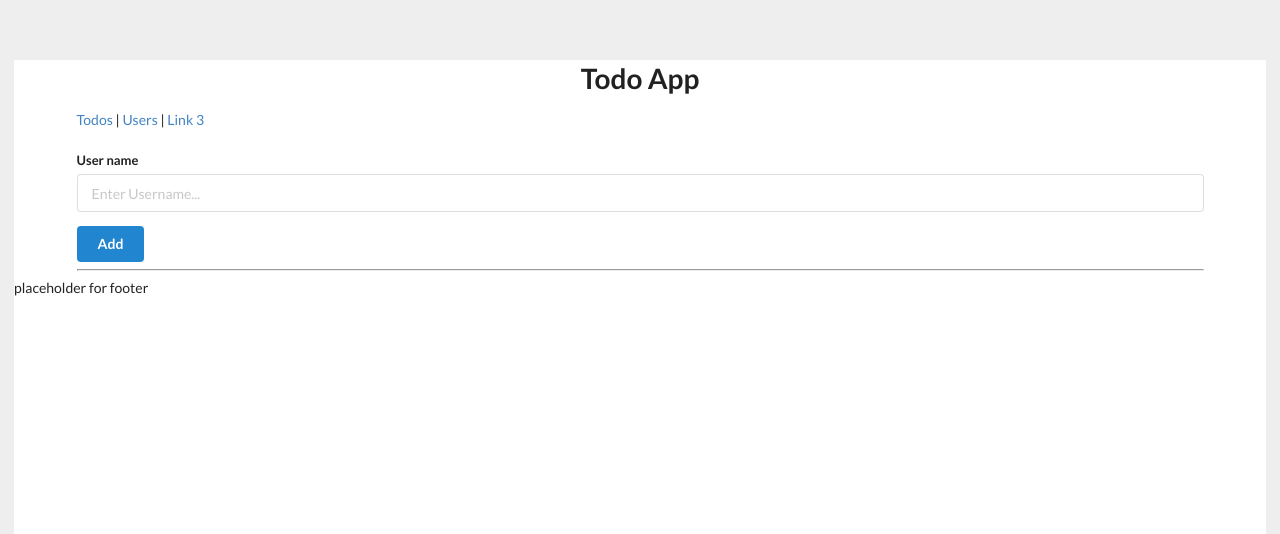
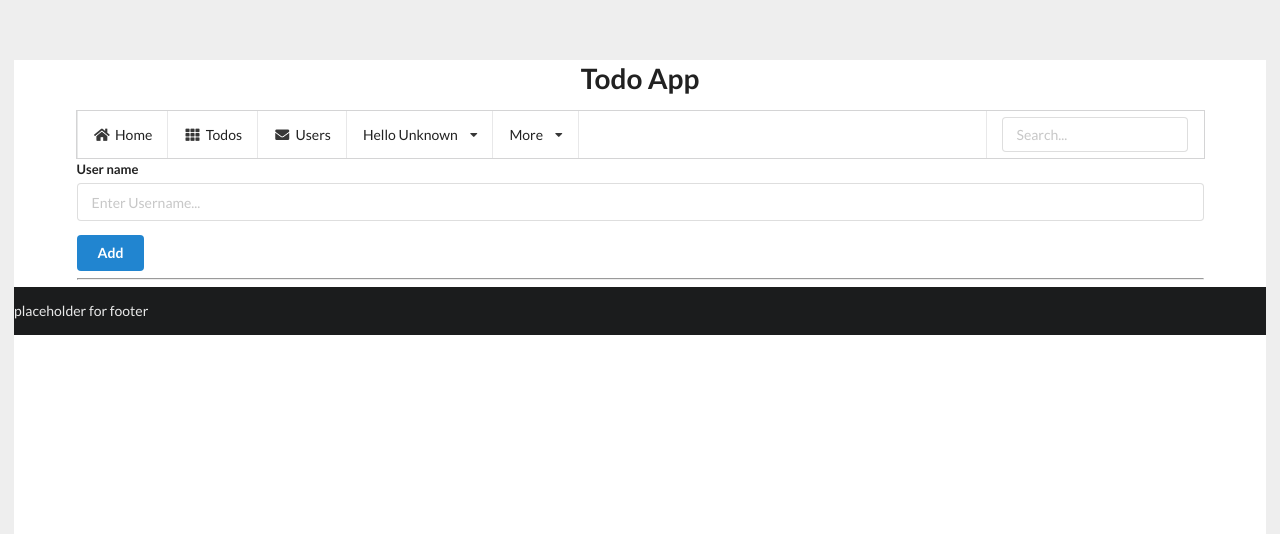
Before and after one commit to binlecode/example-todo-flask-rest, a Flask app: template todos_mvc/templates/users/index.html in a window 1280 px wide. Shown: the top 534 px of the page. Run offline with Flask 2, Linux system fonts and the light colour scheme; the template is opened without the code that fills it, so the values that code supplies are empty.

Commit message:
update mvc components and auth blueprint

```diff
--- a/todos_mvc/config.py
+++ b/todos_mvc/config.py
@@ -6,6 +6,9 @@ SECRET_KEY = 'todo-dev-secret'
 
 SQLALCHEMY_DATABASE_URI = os.environ.get('DATABASE_URL') or \
     'sqlite:///' + os.path.join(basedir, 'todos.db')
+
+# enable query sql printout
+SQLALCHEMY_ECHO = True
 
 # Flask-SQLAlchemy has its own event notification system that gets layered on top of SQLAlchemy.
 # To do this, it tracks modifications to the SQLAlchemy session. This takes extra resources, so
--- a/todos_mvc/api.py
+++ b/todos_mvc/home.py
@@ -18,12 +18,12 @@ LOG = logging.getLogger(__name__)
 start_time = time.time()
 
 
-bp = Blueprint('api', __name__)
+bp = Blueprint('home', __name__)
 
 
 @bp.route('/')
-def hello():
-    return 'Hello, Todos App with Flask!'
+def index():
+    return 'Hello, Todos MVC App with Flask!'
 
 
 @bp.route('/health')
--- a/todos_mvc/model.py
+++ b/todos_mvc/model.py
@@ -6,7 +6,7 @@ import flask_sqlalchemy
 import uuid
 
 from sqlalchemy import DateTime
-from sqlalchemy.orm import backref
+from sqlalchemy.orm import backref, validates
 from sqlalchemy.sql import func
 
 db = SQLAlchemy()
@@ -58,6 +58,7 @@ class User(db.Model):
     __tablename__ = 'users'
     id = db.Column('id', db.Integer, primary_key=True)
     username = db.Column(db.String(64), unique=True, index=True)
+    password = db.Column(db.String(256), nullable=False)
 
     def __repr__(self):
         return '<User {}>'.format(self.username)
--- a/todos_mvc/templates/layout.html
+++ b/todos_mvc/templates/layout.html
@@ -18,6 +18,9 @@
 
   <body>
     <div style="margin-top: 50px" class="ui container">
+
+
+
       <h1 class="ui center aligned header">
         {{ title if title else 'Todo App' }}
       </h1>
@@ -25,8 +28,6 @@
       <!-- include a partial template -->
       {% include 'navigation.html' %}
 
-      <!-- message section -->
-      <div>
       {% with messages = get_flashed_messages() %} {% if messages %}
       <div class="ui small teal message">
         <div class="header">You have some message:</div>
@@ -35,12 +36,11 @@
         {% endfor %}
       </div>
       {% endif %} {% endwith %}
-      </div>
 
       {% block content %}{% endblock %}
     </div>
 
-    <div id="footer" class="ui footer">
+    <div id="footer" class="ui inverted vertical footer segment">
       <p>placeholder for footer</p>
     </div>
   </body>
--- a/todos_mvc/templates/navigation.html
+++ b/todos_mvc/templates/navigation.html
@@ -1,10 +1,45 @@
-<header>
-  <nav>
-    <a href={{url_for('todos.home')}}>Todos</a>
-    |
-    <a href={{url_for('users.index')}}>Users</a>
-    |
-    <a href="https://example.com">Link 3</a>
-  </nav>
-</header>
-<br/>
+<div class="ui attached stackable menu">
+  <div class="ui container">
+    <a class="item" href="{{ url_for('home.hello') }}">
+      <i class="home icon"></i> Home
+    </a>
+    <a class="item" href="{{url_for('todos.home')}}">
+      <i class="grid layout icon"></i> Todos
+    </a>
+    <a class="item" href="{{url_for('users.index')}}">
+      <i class="mail icon"></i> Users
+    </a>
+    <div class="ui simple dropdown item">
+      Hello {{ g.user.username if g.user else 'Unknown' }}
+      <i class="dropdown icon"></i>
+      <div class="menu">
+        {% if g.user %}
+        <a class="item"><i class="edit icon"></i> Edit Profile</a>
+        <a class="item"><i class="settings icon"></i> Account Settings</a>
+        <a class="item" href="{{ url_for('auth.logout') }}">
+          <i class="globe icon"></i> Log Out
+        </a>
+        {% else %}
+        <a class="item" href="{{ url_for('auth.register') }}">
+          <i class="settings icon"></i> Register
+        </a>
+        <a class="item" href="{{ url_for('auth.login') }}">
+          <i class="settings icon"></i> Log In
+        </a>
+        {% endif %}
+      </div>
+    </div>
+    <div class="ui simple dropdown item">
+      More
+      <i class="dropdown icon"></i>
+      <div class="menu">
+        <a class="item"><i class="edit icon"></i> Edit Profile</a>
+        <a class="item"><i class="globe icon"></i> Choose Language</a>
+        <a class="item"><i class="settings icon"></i> Account Settings</a>
+      </div>
+    </div>
+    <div class="right item">
+      <div class="ui input"><input type="text" placeholder="Search..." /></div>
+    </div>
+  </div>
+</div>
```
Also changed, not shown: todos_mvc/__init__.py (+21 -4 lines), todos_mvc/auth.py (added, +87 -0 lines), todos_mvc/templates/auth/login.html (added, +15 -0 lines), todos_mvc/templates/auth/register.html (added, +15 -0 lines), todos_mvc/users.py (+7 -0 lines). Lines whose indentation alone changed are shown as unchanged.
